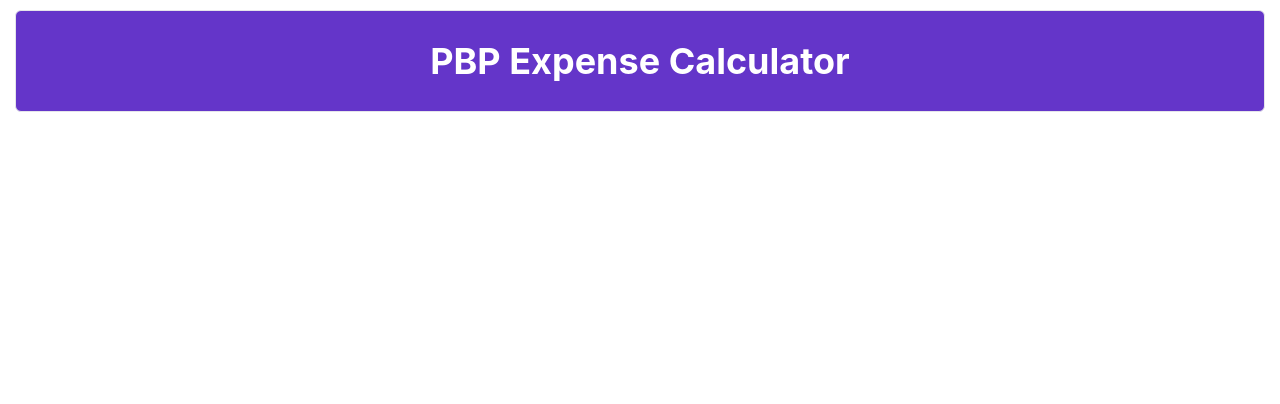
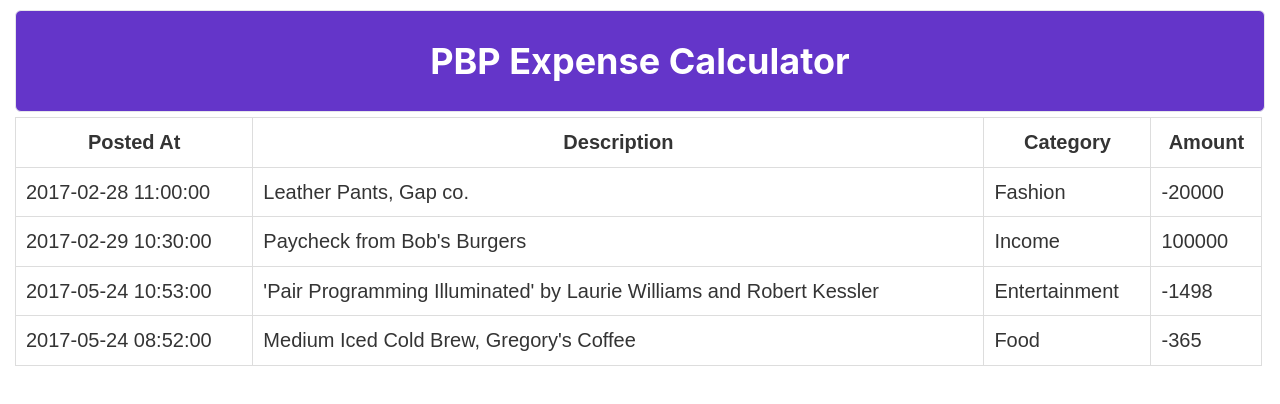
Before and after one commit to gitx5622/PBP_test, a React (Create React App) app: page / in a window 1280 px wide. Shown: the top 404 px of the page. Built offline with nearby package versions, Linux system fonts and the light colour scheme.

Commit message:
added table and also mapped transanction data

```diff
--- a/src/components/BankContainer.js
+++ b/src/components/BankContainer.js
@@ -1,7 +1,29 @@
-import React, { useState } from 'react'
+import React from 'react'
 
 const BankContainer = () => {
-  const [state, setState] = useState({
+  const styles = {
+    table: {
+      fontFamily: 'Quicksand, sans-serif',
+      borderCollapse: 'collapse',
+      width: '99%',
+      fontSize: "20px",
+      td: {
+        border: '1px solid #dddddd',
+        textAlign: 'left',
+        padding: '10px',
+      },
+      th: {
+        border: '1px solid #dddddd',
+        padding: '10px',
+        textAlign:'center',
+      },
+      tr: {
+        borderRadius: '10px',
+      }
+    },
+  }
+
+  const state = {
     transactions: [
       {
         id: 1,
@@ -34,14 +56,29 @@ const BankContainer = () => {
       }
     ],
     activeCategory: 'All'
-  })
+  }
 
   const displayedTransactions = [...state.transactions]
 
   return (
-    <div className='ui grid container'>
-      {/* Insert code here */}
-    </div>
+    <React.Fragment>
+      <table style={styles.table}>
+        <tr style={styles.table.tr}>
+          <th style={styles.table.th}>Posted At</th>
+          <th style={styles.table.th}>Description</th>
+          <th style={styles.table.th}>Category</th>
+          <th style={styles.table.th}>Amount</th>
+        </tr>
+        {displayedTransactions.map((eachTransaction) => (
+          <tr key={eachTransaction.id}>
+            <td style={styles.table.td}>{eachTransaction.posted_at}</td>
+            <td style={styles.table.td}>{eachTransaction.description}</td>
+            <td style={styles.table.td}>{eachTransaction.category}</td>
+            <td style={styles.table.td}>{eachTransaction.amount}</td>
+          </tr>
+        ))}
+      </table>
+    </React.Fragment>
   )
 }
 
```
